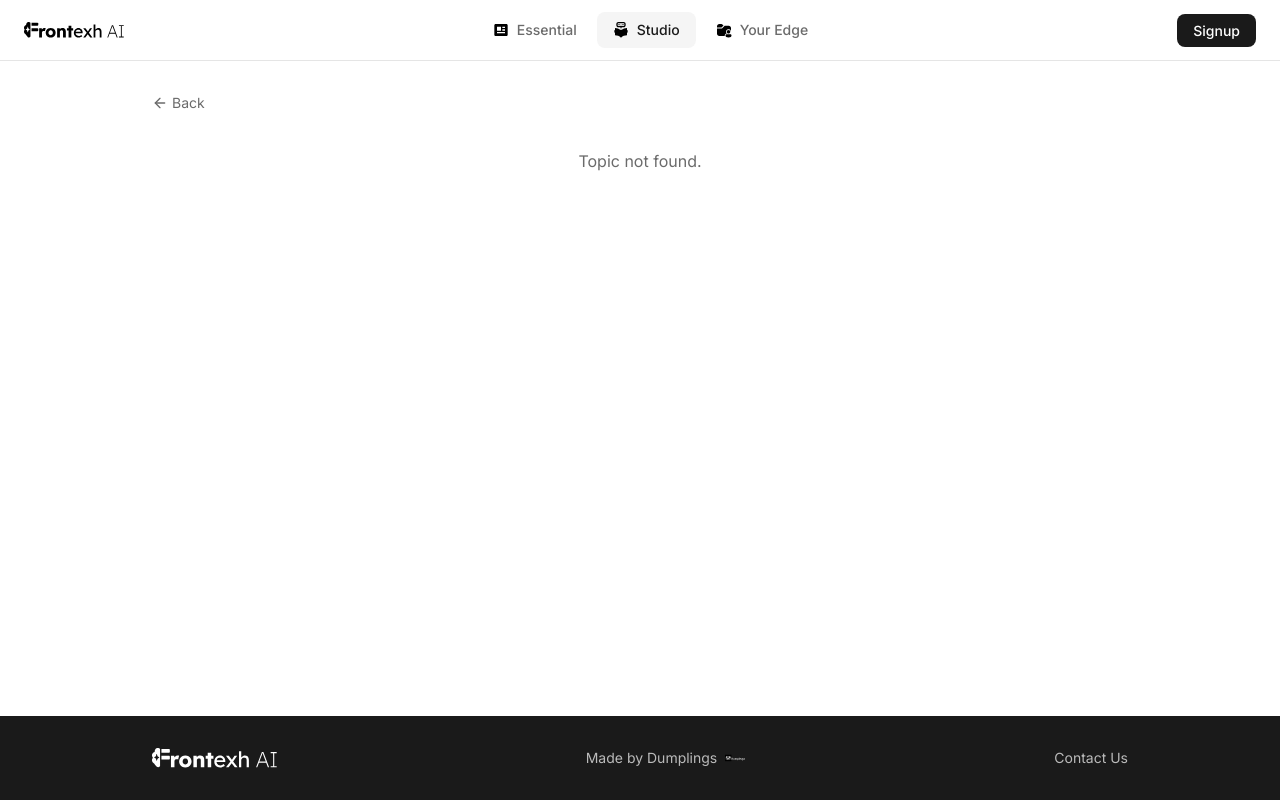
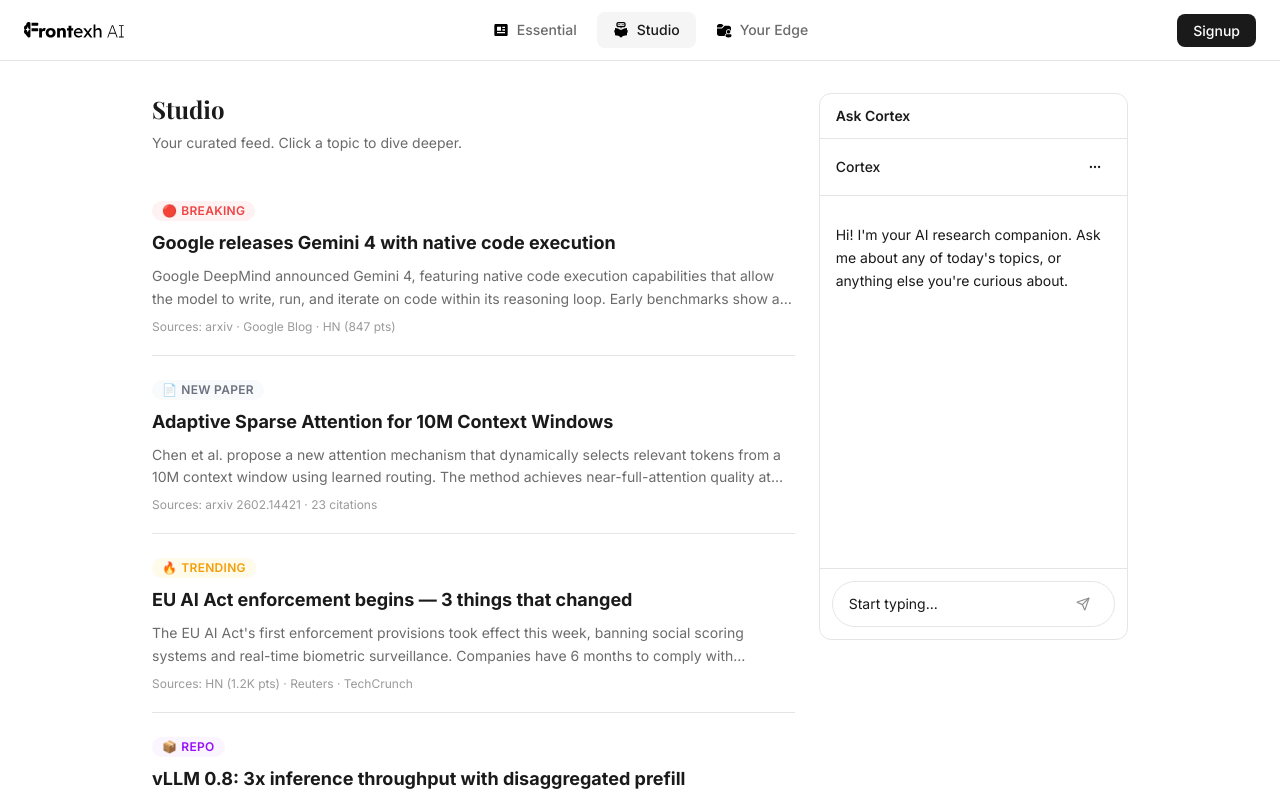
Before and after one commit to LOKTSN/cortex, a React (Vite) app in the folder frontend/: page /catchup in a window 1280 px wide. Before the commit this address had no page. Shown: the top 800 px of the page. Built offline with nearby package versions, Linux system fonts and the light colour scheme; the HTML template or start-up script is replaced by a standard one.

Commit message:
Add Studio landing page with topic list and chat sidebar
When navigating to /catchup without a slug, show a proper landing
page with the full topic feed and a Cortex chat panel instead of
the empty "Topic not found" state.

```diff
--- a/frontend/src/pages/CatchupPage.tsx
+++ b/frontend/src/pages/CatchupPage.tsx
@@ -7,6 +7,7 @@
 import { Badge } from "@/components/ui/badge"
 import { Tabs, TabsList, TabsTrigger, TabsContent } from "@/components/ui/tabs"
 import { ChatPanel } from "@/components/ChatPanel"
+import { Separator } from "@/components/ui/separator"
 
 const categoryVariant: Record<string, "breaking" | "paper" | "trending" | "repo" | "podcast"> = {
   BREAKING: "breaking",
@@ -14,6 +15,75 @@
   TRENDING: "trending",
   REPO: "repo",
   PODCAST: "podcast",
+}
+
+const categoryConfig: Record<string, { emoji: string; variant: "breaking" | "paper" | "trending" | "repo" | "podcast" }> = {
+  BREAKING: { emoji: "🔴", variant: "breaking" },
+  "NEW PAPER": { emoji: "📄", variant: "paper" },
+  TRENDING: { emoji: "🔥", variant: "trending" },
+  REPO: { emoji: "📦", variant: "repo" },
+  PODCAST: { emoji: "🎙️", variant: "podcast" },
+}
+
+function StudioHome() {
+  const topics = useTopicsStore((s) => s.topics)
+
+  return (
+    <div className="mx-auto max-w-5xl px-6 py-8">
+      <div className="grid grid-cols-1 gap-6 lg:grid-cols-3">
+        {/* Topic list */}
+        <div className="lg:col-span-2">
+          <h1 className="text-2xl font-bold font-serif mb-2">Studio</h1>
+          <p className="text-sm text-text-muted mb-6">
+            Your curated feed. Click a topic to dive deeper.
+          </p>
+
+          <div>
+            {topics.map((topic) => {
+              const config = categoryConfig[topic.category] ?? categoryConfig.BREAKING
+              return (
+                <div key={topic.id}>
+                  <Link
+                    to={`/catchup/${topic.slug}`}
+                    className="block py-5 transition-colors hover:bg-bg-muted/50 -mx-2 px-2 rounded-lg"
+                  >
+                    <div className="mb-2">
+                      <Badge variant={config.variant}>
+                        <span>{config.emoji}</span>
+                        {topic.category}
+                      </Badge>
+                    </div>
+                    <h2 className="mb-2 text-lg font-bold text-text">{topic.title}</h2>
+                    <p className="mb-2 text-sm leading-relaxed text-text-muted line-clamp-2">
+                      {topic.description}
+                    </p>
+                    <p className="text-xs text-text-subtle">{topic.sources}</p>
+                  </Link>
+                  <Separator />
+                </div>
+              )
+            })}
+          </div>
+        </div>
+
+        {/* Sidebar chat */}
+        <div className="lg:col-span-1">
+          <div className="sticky top-20 rounded-xl border">
+            <div className="border-b px-4 py-3">
+              <p className="text-sm font-semibold">Ask Cortex</p>
+            </div>
+            <div className="h-[500px]">
+              <ChatPanel
+                title="Cortex"
+                initialMessage="Hi! I'm your AI research companion. Ask me about any of today's topics, or anything else you're curious about."
+                context={topics.map((t) => `${t.category}: ${t.title} — ${t.description}`).join("\n\n")}
+              />
+            </div>
+          </div>
+        </div>
+      </div>
+    </div>
+  )
 }
 
 export function CatchupPage() {
@@ -24,10 +94,15 @@
     if (slug) selectTopic(slug)
   }, [slug, selectTopic])
 
+  // No slug — show studio landing
+  if (!slug) {
+    return <StudioHome />
+  }
+
   if (!selectedTopic) {
     return (
       <div className="mx-auto max-w-5xl px-6 py-8">
-        <Link to="/" className="inline-flex items-center gap-1 text-sm text-text-muted hover:text-text">
+        <Link to="/catchup" className="inline-flex items-center gap-1 text-sm text-text-muted hover:text-text">
           <ArrowLeft className="h-4 w-4" />
           Back
         </Link>
@@ -38,7 +113,7 @@
 
   return (
     <div className="mx-auto max-w-5xl px-6 py-8">
-      <Link to="/" className="mb-4 inline-flex items-center gap-1 text-sm text-text-muted hover:text-text">
+      <Link to="/catchup" className="mb-4 inline-flex items-center gap-1 text-sm text-text-muted hover:text-text">
         <ArrowLeft className="h-4 w-4" />
         Back
       </Link>
@@ -124,7 +199,7 @@
           </Tabs>
         </div>
 
-        {/* Sidebar: CopilotKit chat */}
+        {/* Sidebar: chat */}
         <div className="lg:col-span-1">
           <div className="sticky top-20 rounded-xl border">
             <div className="border-b px-4 py-3">
```
